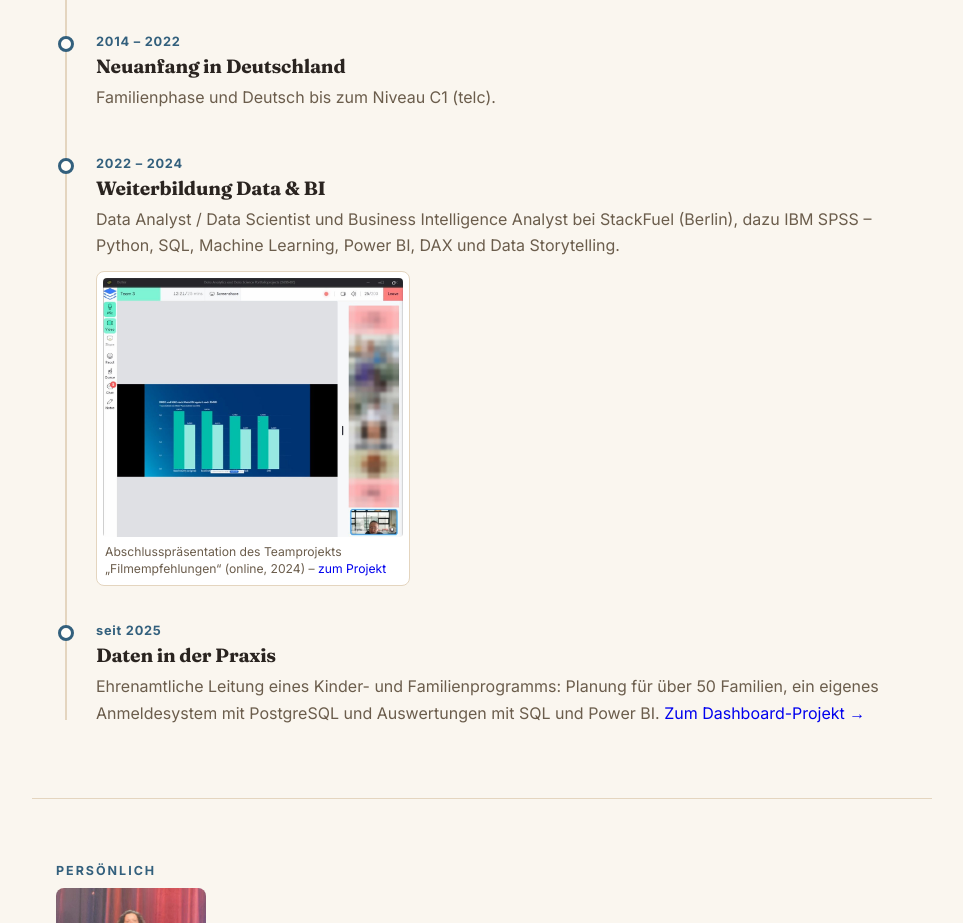
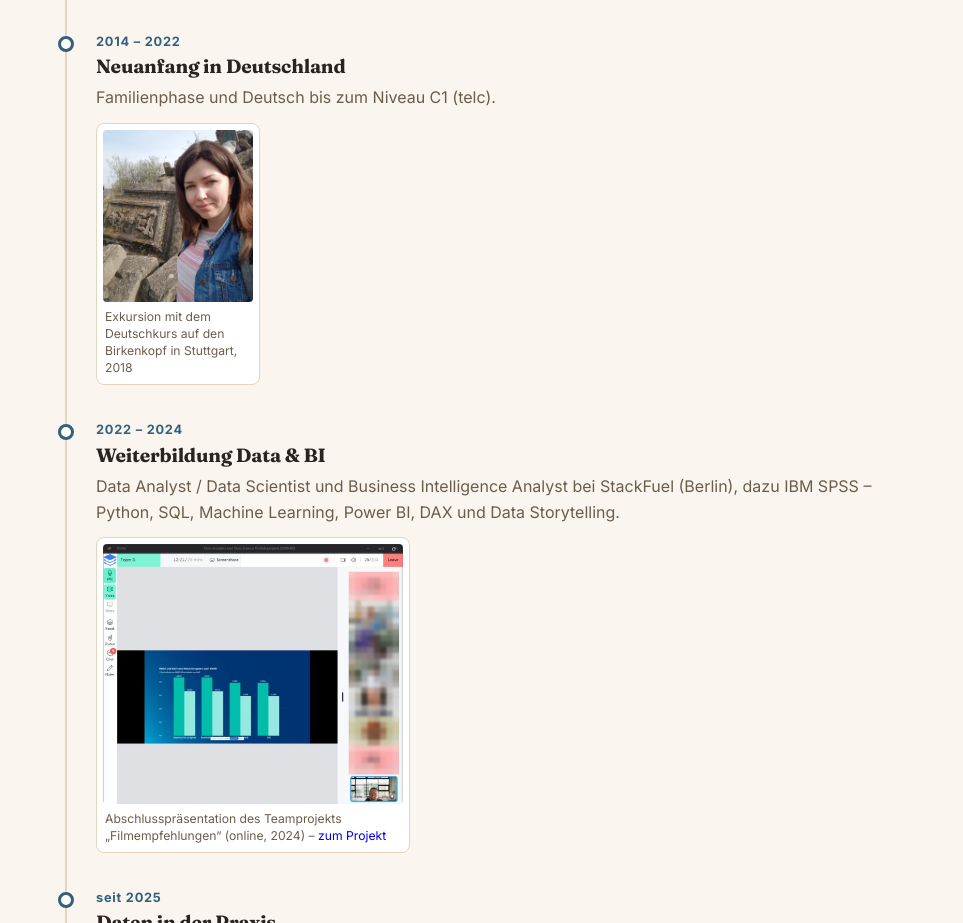
Before and after one commit to Levynska-I-DS/levynska-i-ds.github.io, a plain HTML site: page index.html in a window 1280 px wide. Shown: the part 2800-3723 px from the top of the page, without its empty margins (158-1121 px from the left). Drawn offline with Linux system fonts and the light colour scheme.

Commit message:
Startseite: Foto vom Birkenkopf (Deutschkurs) bei „Neuanfang in Deutschland“
Co-Authored-By: Claude Opus 5.5 <noreply@anthropic.com>
Claude-Session: https://claude.ai/code/session_01F9TCiMFowKT93LRsUXmJWN

```diff
--- a/index.html
+++ b/index.html
@@ -144,6 +144,9 @@
       <p class="when">2014 – 2022</p>
       <h3>Neuanfang in Deutschland</h3>
       <p>Familienphase und Deutsch bis zum Niveau C1 (telc).</p>
+      <div class="tl-media">
+        <figure class="narrow"><img src="assets/img/about/birkenkopf.jpg" alt="Iryna Levynska auf dem Birkenkopf in Stuttgart" loading="lazy" width="640" height="736"><figcaption>Exkursion mit dem Deutschkurs auf den Birkenkopf in Stuttgart, 2018</figcaption></figure>
+      </div>
     </li>
     <li class="tl">
       <p class="when">2022 – 2024</p>
```
Also changed, not shown: assets/img/about/birkenkopf.jpg (added).
